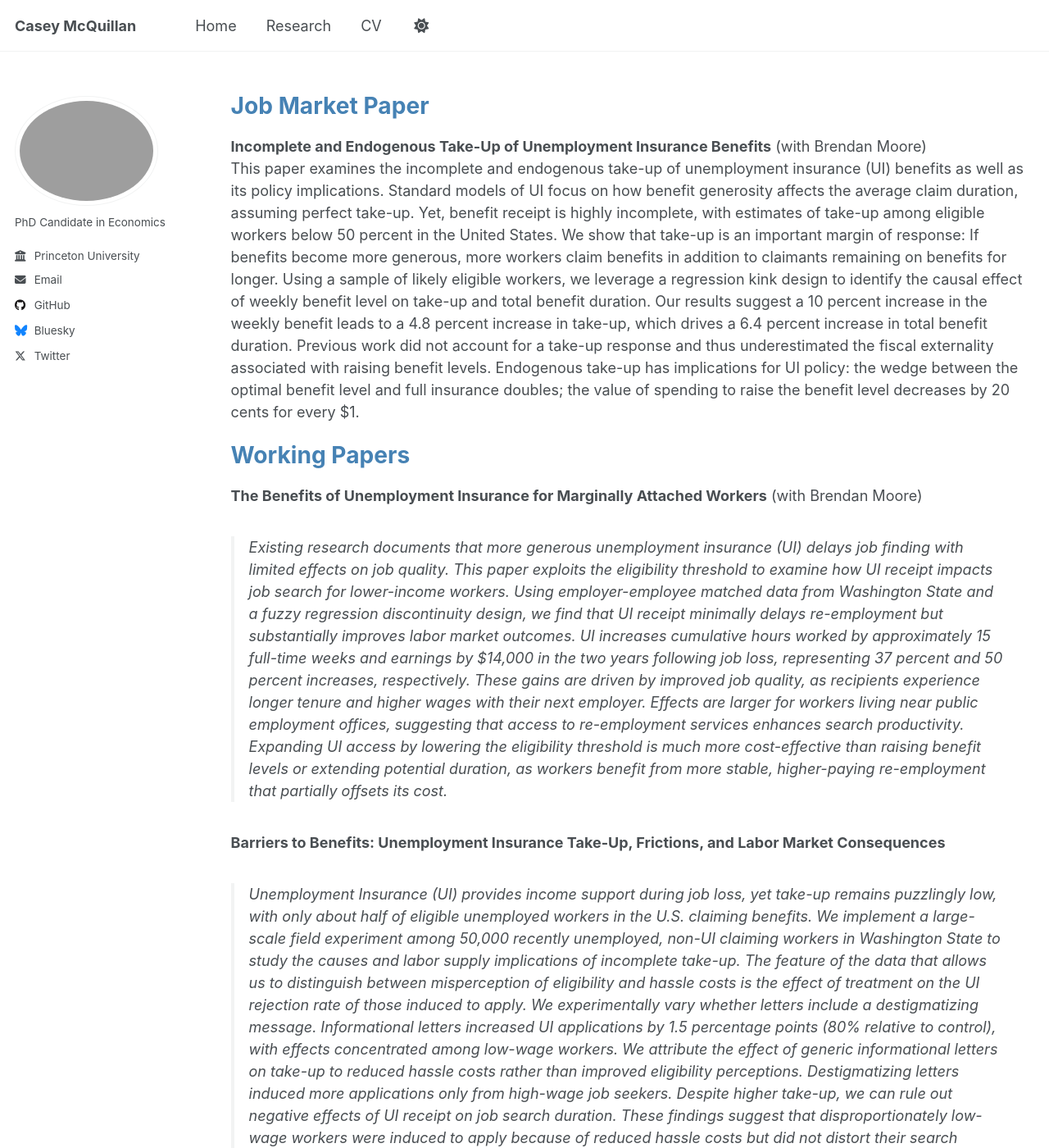
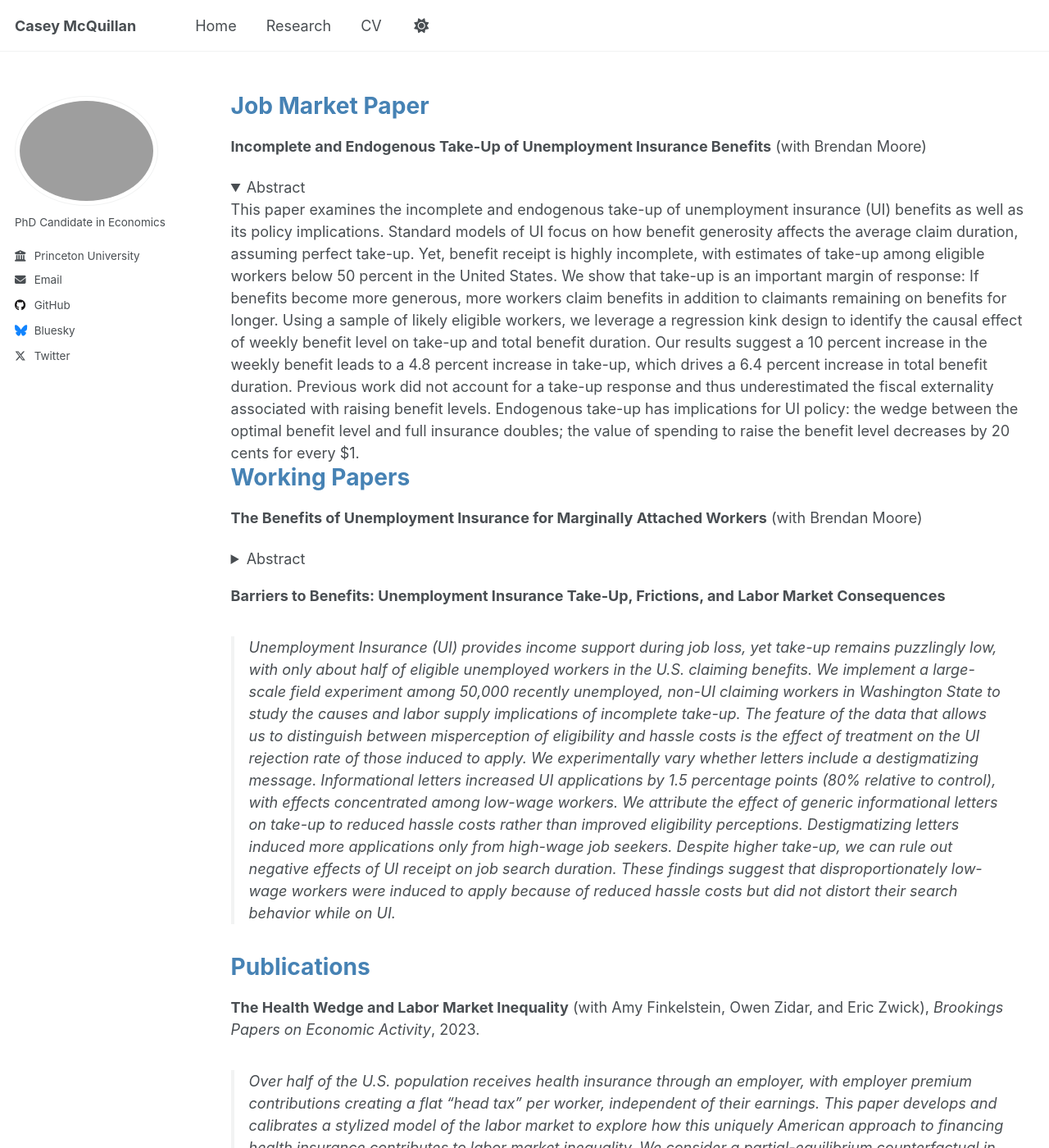
Before and after one commit to casey-mcquillan/casey-mcquillan.github.io, a Jekyll site: the page built from _pages/research.md, in a window 1280 px wide and 1400 px high. Shown: the whole window at 82% size. Built offline with Jekyll 4.4.1, drawn with Linux system fonts in a browser that asks for light colours.

Commit message:
Update research.md

```diff
--- a/_pages/research.md
+++ b/_pages/research.md
@@ -10,13 +10,21 @@ author_profile: true
 # <span style="color: #4682B4;">Job Market Paper</span>
 
 **Incomplete and Endogenous Take-Up of Unemployment Insurance Benefits** (with Brendan Moore) <br>
-This paper examines the incomplete and endogenous take-up of unemployment insurance (UI) benefits as well as its policy implications. Standard models of UI focus on how benefit generosity affects the average claim duration, assuming perfect take-up. Yet, benefit receipt is highly incomplete, with estimates of take-up among eligible workers below 50 percent in the United States. We show that take-up is an important margin of response: If benefits become more generous, more workers claim benefits in addition to claimants remaining on benefits for longer. Using a sample of likely eligible workers, we leverage a regression kink design to identify the causal effect of weekly benefit level on take-up and total benefit duration. Our results suggest a 10 percent increase in the weekly benefit leads to a 4.8 percent increase in take-up, which drives a 6.4 percent increase in total benefit duration. Previous work did not account for a take-up response and thus underestimated the fiscal externality associated with raising benefit levels. Endogenous take-up has implications for UI policy: the wedge between the optimal benefit level and full insurance doubles; the value of spending to raise the benefit level decreases by 20 cents for every \$1.
+<details open>
+  <summary>Abstract</summary>
+	This paper examines the incomplete and endogenous take-up of unemployment insurance (UI) benefits as well as its policy implications. Standard models of UI focus on how benefit generosity affects the average claim duration, assuming perfect take-up. Yet, benefit receipt is highly incomplete, with estimates of take-up among eligible workers below 50 percent in the United States. We show that take-up is an important margin of response: If benefits become more generous, more workers claim benefits in addition to claimants remaining on benefits for longer. Using a sample of likely eligible workers, we leverage a regression kink design to identify the causal effect of weekly benefit level on take-up and total benefit duration. Our results suggest a 10 percent increase in the weekly benefit leads to a 4.8 percent increase in take-up, which drives a 6.4 percent increase in total benefit duration. Previous work did not account for a take-up response and thus underestimated the fiscal externality associated with raising benefit levels. Endogenous take-up has implications for UI policy: the wedge between the optimal benefit level and full insurance doubles; the value of spending to raise the benefit level decreases by 20 cents for every \$1.
+</details>
+
 
 
 # <span style="color: #4682B4;">Working Papers</span>
 
 **The Benefits of Unemployment Insurance for Marginally Attached Workers** (with Brendan Moore) <br>
-> Existing research documents that more generous unemployment insurance (UI) delays job finding with limited effects on job quality. This paper exploits the eligibility threshold to examine how UI receipt impacts job search for lower-income workers. Using employer-employee matched data from Washington State and a fuzzy regression discontinuity design, we find that UI receipt minimally delays re-employment but substantially improves labor market outcomes. UI increases cumulative hours worked by approximately 15 full-time weeks and earnings by \$14,000 in the two years following job loss, representing 37 percent and 50 percent increases, respectively. These gains are driven by improved job quality, as recipients experience longer tenure and higher wages with their next employer. Effects are larger for workers living near public employment offices, suggesting that access to re-employment services enhances search productivity. Expanding UI access by lowering the eligibility threshold is much more cost-effective than raising benefit levels or extending potential duration, as workers benefit from more stable, higher-paying re-employment that partially offsets its cost.
+<details>
+  <summary>Abstract</summary>
+  > Existing research documents that more generous unemployment insurance (UI) delays job finding with limited effects on job quality. This paper exploits the eligibility threshold to examine how UI receipt impacts job search for lower-income workers. Using employer-employee matched data from Washington State and a fuzzy regression discontinuity design, we find that UI receipt minimally delays re-employment but substantially improves labor market outcomes. UI increases cumulative hours worked by approximately 15 full-time weeks and earnings by \$14,000 in the two years following job loss, representing 37 percent and 50 percent increases, respectively. These gains are driven by improved job quality, as recipients experience longer tenure and higher wages with their next employer. Effects are larger for workers living near public employment offices, suggesting that access to re-employment services enhances search productivity. Expanding UI access by lowering the eligibility threshold is much more cost-effective than raising benefit levels or extending potential duration, as workers benefit from more stable, higher-paying re-employment that partially offsets its cost.
+</details>
+
 
 
 **Barriers to Benefits: Unemployment Insurance Take-Up, Frictions, and Labor Market Consequences**
```
